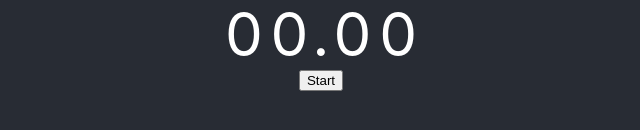
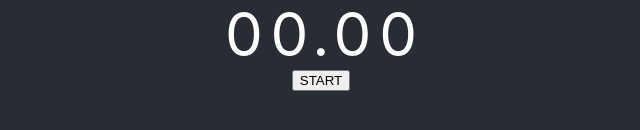
Before and after one commit to atyoshimatsu/10sec_challenge, a React (Create React App) app: page / in a window 1280 px wide. Shown: the part 356-486 px from the top of the page, without its empty margins (319-959 px from the left). Built offline with nearby package versions, Linux system fonts and the light colour scheme.

Commit message:
Modify button text

```diff
--- a/src/components/Button.tsx
+++ b/src/components/Button.tsx
@@ -8,7 +8,7 @@ const Button = (props: ButtonProps):JSX.Element => {
       className='clock-button'
       onMouseDown={() => setIsStarted({ type: SET_STATE.IS_STARTED })}
     >
-      {isStarted ? 'Stop' : 'Start'}
+      {isStarted ? 'STOP' : 'START'}
     </button>
   );
 }
```
